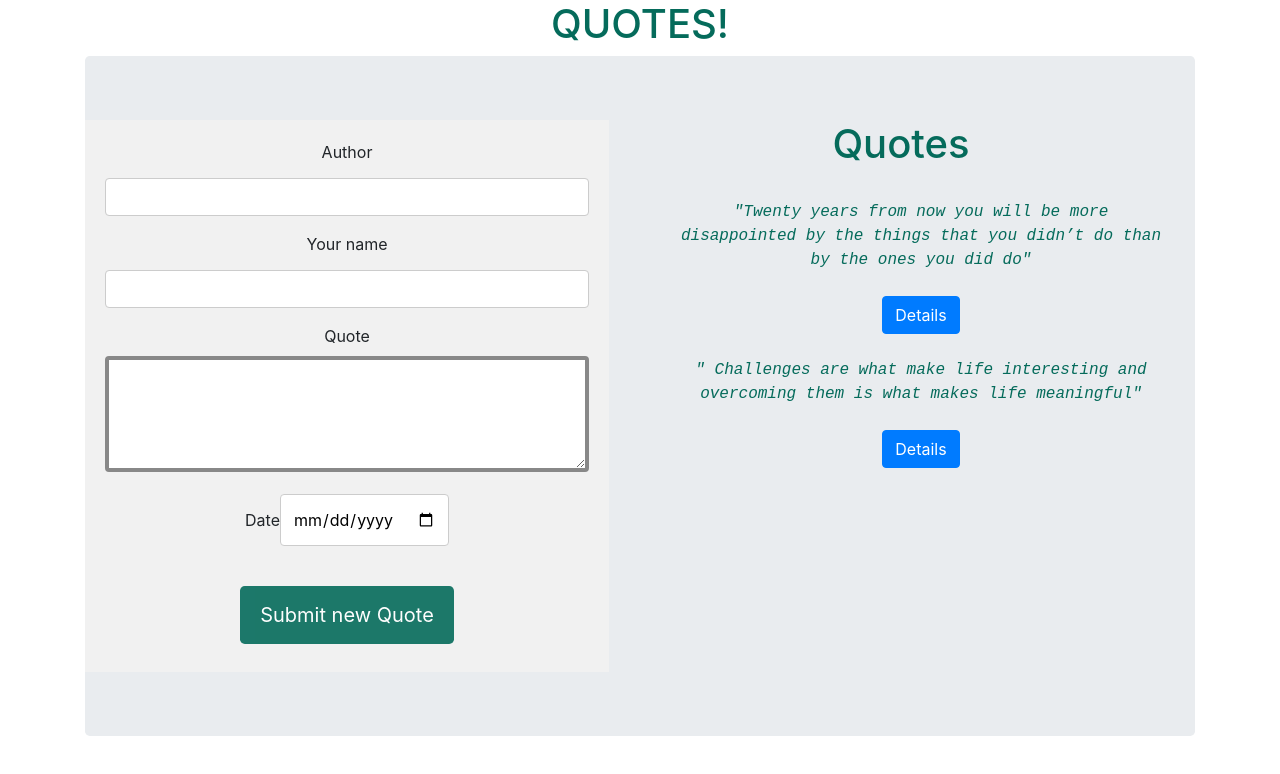
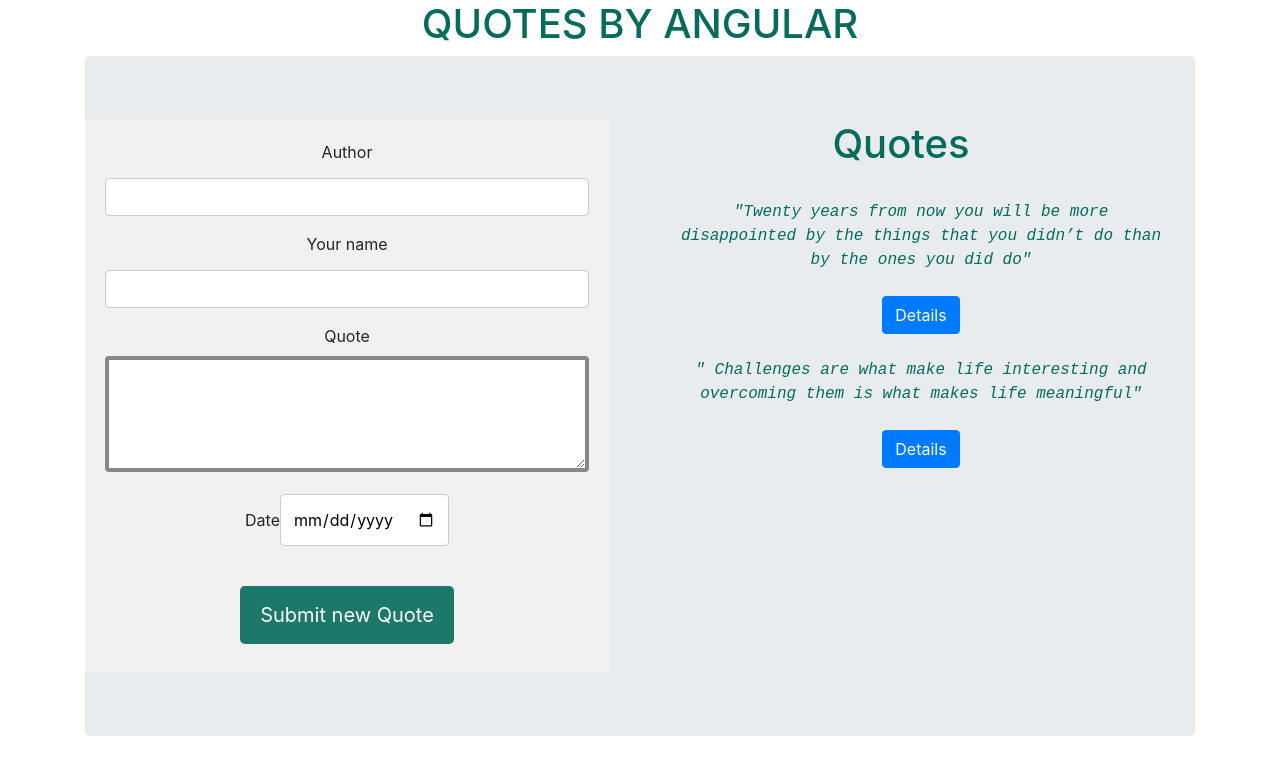
Before and after one commit to wanjiiru/Quotes, an Angular app: page / in a window 1280 px wide. Shown: the top 774 px of the page. Built offline with nearby package versions, Linux system fonts and the light colour scheme.

Commit message:
add deployed link

```diff
--- a/src/app/quote/quote.component.html
+++ b/src/app/quote/quote.component.html
@@ -28,3 +28,4 @@
         </div>
 
 </div>
+</div>
--- a/src/app/quote/quote.component.ts
+++ b/src/app/quote/quote.component.ts
@@ -8,7 +8,7 @@ import {Quote} from '../quote'
   styleUrls: ['./quote.component.css']
 })
 export class QuoteComponent implements OnInit {
-  title = "QUOTES!"
+  title = "QUOTES BY ANGULAR"
   quotes =[
     new Quote(1, 'Mandera','Liz','Twenty years from now you will be more disappointed by the things that you didn’t do than by the ones you did do'
     ,new Date(2018,5,25,) ,0,0),
```
